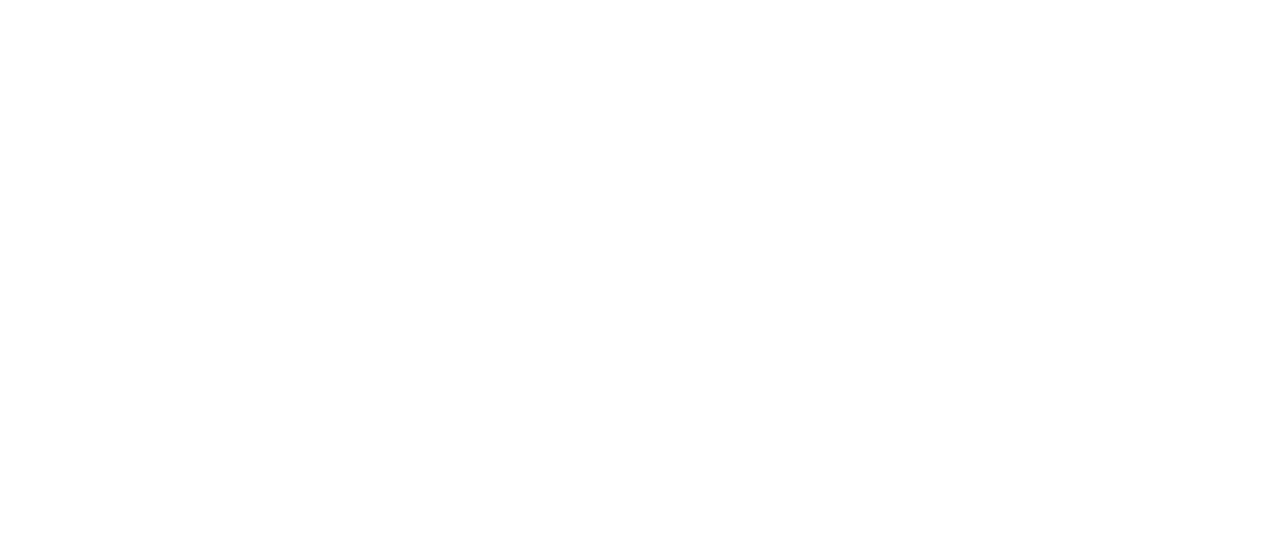
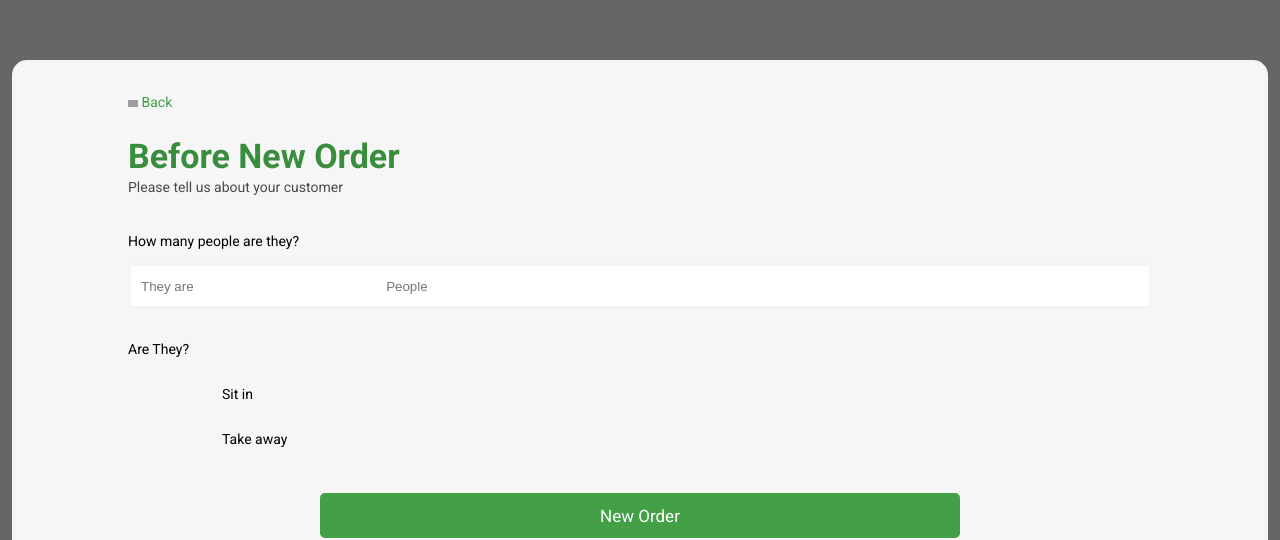
Before and after one commit to raiden-shogun-supremacy/musepos-front-end, a React (Create React App) app: page /createorder in a window 1280 px wide. Before the commit this address had no page. Shown: the part 260-800 px from the top of the page. Built offline with nearby package versions, Linux system fonts and the light colour scheme; grey boxes are pictures that could not be loaded.

Commit message:
updatecreatemenu

```diff
--- a/src/App.js
+++ b/src/App.js
@@ -7,8 +7,8 @@ import Register from './Pages/Register/Register.js';
 import Order from './Pages/Order/Order.js'
 import Payment from './Pages/Order/Payment.js'
 import ConfirmOrder from './Pages/Order/ConfirmOrder.js'
-import CreatOrder from './Pages/Order/CreatOrder.js'
-import NewOrder from './Pages/Order/NewOrder.js'
+import CreateOrder from './Pages/Order/CreateOrder.js'
+import AddMenu from './Pages/Order/AddMenu.js'
 import NavBar from './Components/NavBar/NavBar.js'
 import NewShop from './Pages/Shop/NewShop.js';
 import StockPage from './Pages/Stock/StockPage.js';
@@ -25,8 +25,8 @@ function App() {
           <Route exact path="/order" element={<Order />} />
           <Route exact path="/payment" element={<Payment />} />
           <Route exact path="/confirmorder" element={<ConfirmOrder />} />
-          <Route exact path="/creatorder" element={<CreatOrder />} />
-          <Route exact path="/neworder" element={<NewOrder />} />
+          <Route exact path="/createorder" element={<CreateOrder />} />
+          <Route exact path="/addmenu" element={<AddMenu />} />
           <Route exact path="/stock" element={<StockPage />} />
           <Route exact path="/newshop" element={<NewShop />} />
           <Route exact path="/navBar" element={<NavBar />} />
--- a/src/Pages/Order/NewOrder.js
+++ b/src/Pages/Order/AddMenu.js
@@ -47,7 +47,7 @@ const Section = styled.div`
 const SectionGrid = styled(Section)`
     display : grid;
     grid-template-columns: 1fr 1fr;
-    padding-bottom: 100px;
+    padding-bottom: 25%;
 `
 
 const SectionFloat = styled(Section)`
@@ -87,7 +87,7 @@ const menu_display = dummy.map((data) => {
     return <MenuCard data={data} />
 });
 
-const StockPage = () => {
+const AddMenu = () => {
   return (
     <Container>
         <Header>
@@ -115,4 +115,4 @@ const StockPage = () => {
   );
 };
 
-export default StockPage;
+export default AddMenu;
--- a/src/Pages/Order/CreatOrder.js
+++ b/src/Pages/Order/CreateOrder.js
@@ -84,8 +84,8 @@ const Sit = styled.p`
     font-weight: normal;
     font-size: 14px;
     line-height: 16px;
-    margin-top: 0vh;
-    margin-left: 12vw;
+    margin-top: 15px;
+    margin-left: 30px;
     color: #000000;
     img {
         width: 11px;
@@ -99,8 +99,8 @@ const Take = styled.p`
     font-weight: normal;
     font-size: 14px;
     line-height: 16px;
-    margin-top: 0vh;
-    margin-left: 12vw;
+    margin-top: 15px;
+    margin-left: 30px;
     color: #000000;
     img {
         width: 11px;
@@ -175,7 +175,20 @@ const BgContainer = styled.div`
     align-items: center;
 `
 
-const CreatOrder = ({ onBgClick }) => {
+const Section = styled.div`
+    display : flex;
+    justify-content : space-between;
+    align-items : center;
+    margin : 0px 5vw;
+`
+
+const SectionGrid = styled(Section)`
+    display : grid;
+    grid-row-gap: 0vh;
+    grid-template-columns: 0vw 1fr;
+`
+
+const CreateOrder = ({ onBgClick }) => {
   return (
     <Container>
         <Post>
@@ -190,8 +203,14 @@ const CreatOrder = ({ onBgClick }) => {
                             <input type="text"  placeholder='They are                                                    People' />
                         </Form>
                         <Description3>Are They?</Description3>
-                        <Sit><img src="https://cdn4.iconfinder.com/data/icons/ionicons/512/icon-ios7-circle-outline-512.png"/> Sit in</Sit>
-                        <Take><img src="https://cdn4.iconfinder.com/data/icons/ionicons/512/icon-ios7-circle-outline-512.png"/> Take away</Take>
+                        <Section>
+                            <SectionGrid>
+                                <input type="checkbox" id="horns" name="horns"></input>
+                                <Sit>Sit in</Sit>
+                                <input type="checkbox" id="horns" name="horns"></input>
+                                <Take>Take away</Take>
+                            </SectionGrid>
+                        </Section>
                         <Button>New Order</Button>
                     </Content>
                 </BgContainer>
@@ -201,4 +220,4 @@ const CreatOrder = ({ onBgClick }) => {
   );
 };
 
-export default CreatOrder;
+export default CreateOrder;
```
